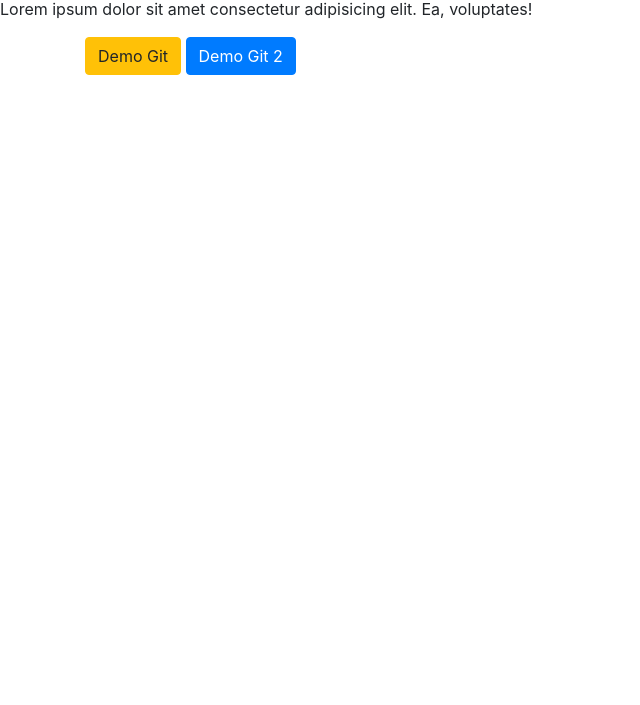
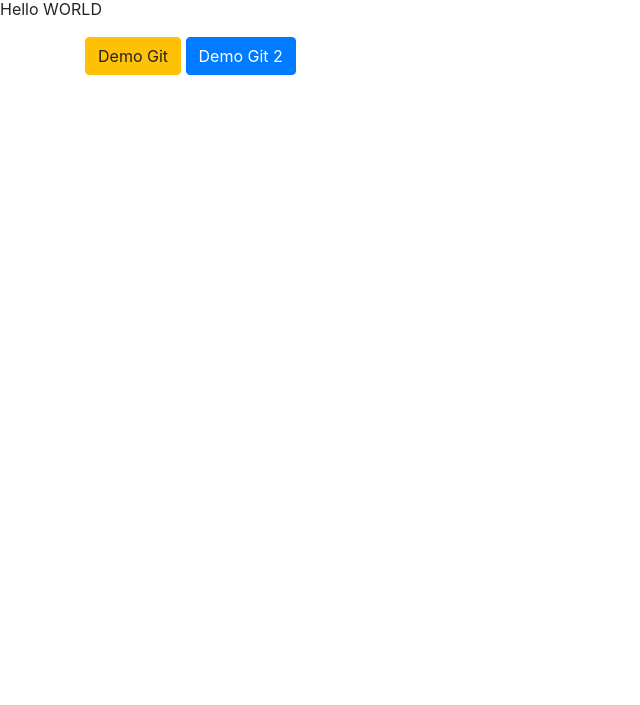
Before and after one commit to tamgiang003/Torres, a plain HTML site: page index.html in a window 1280 px wide. Shown: the part 95-800 px from the top of the page, without its empty margins (0-640 px from the left). Drawn offline with nearby package versions, Linux system fonts and the light colour scheme.

Commit message:
sua p thanh hello world

```diff
--- a/index.html
+++ b/index.html
@@ -11,7 +11,7 @@
   </head>
   <body>
       <h1 style="font-size: 50px; color: #f00;">Demo Git</h1>
-      <p>Lorem ipsum dolor sit amet consectetur adipisicing elit. Ea, voluptates!</p>
+      <p>Hello WORLD</p>
       <div class="container">
           <button class="btn btn-warning">Demo Git</button>
           <button class="btn btn-primary">Demo Git 2</button>
```
